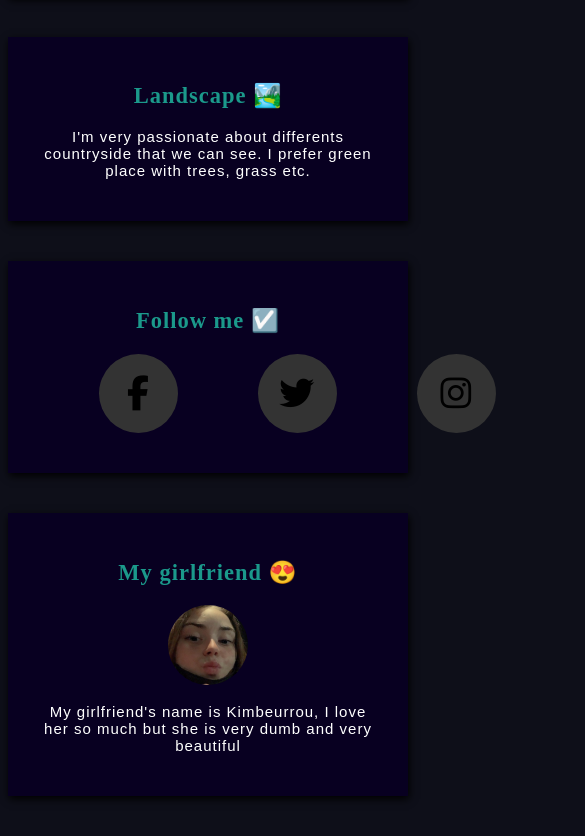
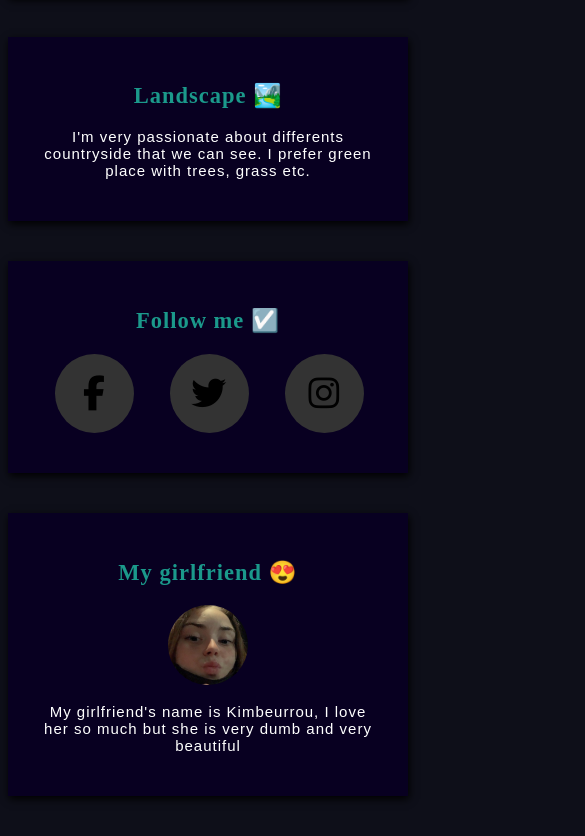
Before and after one commit to ShaiSmd/Kimouxi, a plain HTML site: page index.html in a window 390 px wide. Shown: the part 888-1724 px from the top of the page, 585 px wide, since content can reach past the window. Drawn offline with Linux system fonts and the light colour scheme.

Commit message:
Add files via upload

```diff
--- a/style.css
+++ b/style.css
@@ -276,7 +276,7 @@ ul li a:hover{
 
 	}
 	ul li a{
-		margin-left: 30px;
+		margin-left: -14px;
 		position: relative;
 		right: 65px;
 	}
```
